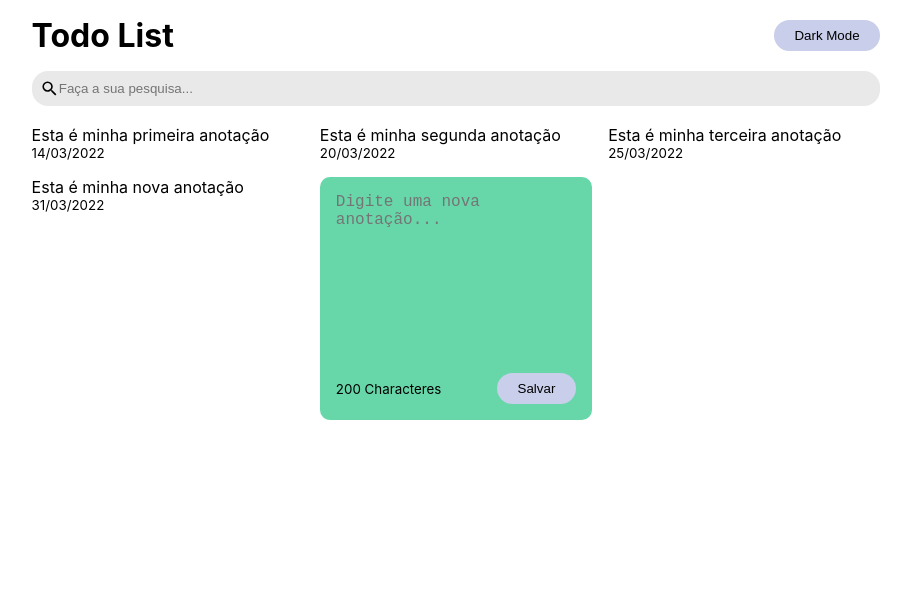
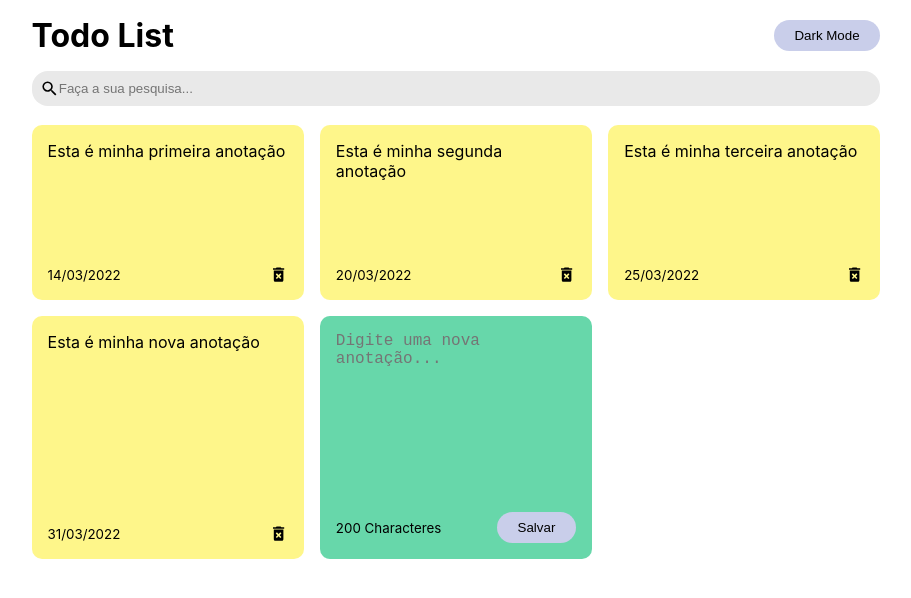
Before and after one commit to diegrp/Notes-List, a React (Create React App) app: page / in a window 1280 px wide. Shown: the top 598 px of the page, without its empty margins (184-1095 px from the left). Built offline with nearby package versions, Linux system fonts and the light colour scheme.

Commit message:
Final App all fixes

```diff
--- a/package.json
+++ b/package.json
@@ -6,8 +6,10 @@
     "@testing-library/jest-dom": "^5.16.4",
     "@testing-library/react": "^13.3.0",
     "@testing-library/user-event": "^13.5.0",
+    "nanoid": "^3.3.4",
     "react": "^18.1.0",
     "react-dom": "^18.1.0",
+    "react-icons": "^4.4.0",
     "react-scripts": "5.0.1",
     "web-vitals": "^2.1.4"
   },
--- a/src/components/Note/index.js
+++ b/src/components/Note/index.js
@@ -1,13 +1,16 @@
 import React from 'react'
+import { MdDeleteForever } from 'react-icons/md';
 
 // Componente de anotações
 
-const Note = ({ id, text, date }) => {
+const Note = ({ id, text, date, handleDeleteNotes }) => {
   return (
-    <div>
+    <div className='note'>
       <span>{text}</span>
       <div className="note-footer">
         <small>{date}</small>
+        {/* ícone de delete */}
+        <MdDeleteForever className="delete-icon" size="1.2em" onClick={() => handleDeleteNotes(id)}/>
       </div>
     </div>
   )
```
Also changed, not shown: src/App.js (+3 -4 lines), 1 other file (tests, documents, lock files or other folders).
